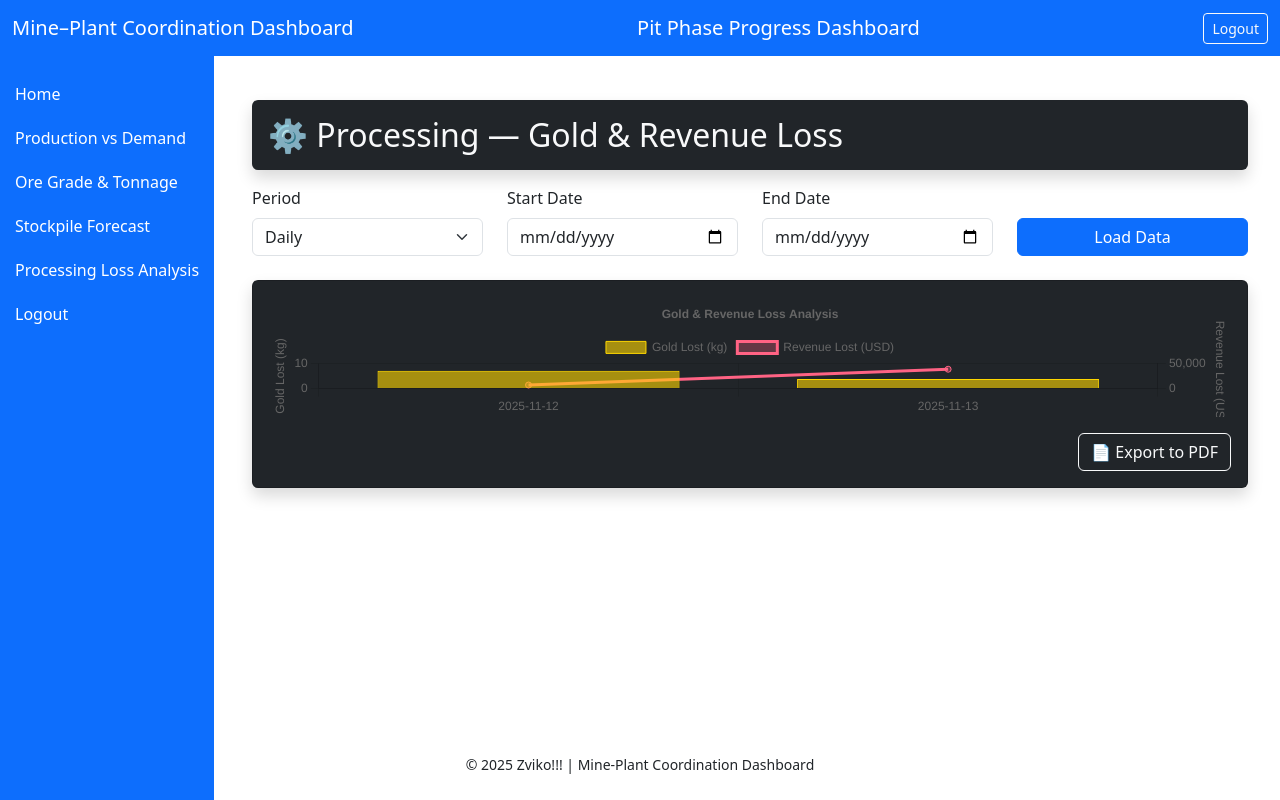
After one commit to AnotidaDube/mineplant_project, a Django app: page /processing/loss/ in a window 1280 px wide. The commit adds this page. Run offline with Django 5.2, Linux system fonts and the light colour scheme; data comes from the database, SQL or seed files in the repository; both versions use the stored data as it was after the commit; some libraries are stand-ins or nearby versions.

Commit message:
Update processing loss chart, export to PDF, and new dashboard views

```diff
--- /dev/null
+++ b/dashboard/static/dashboard/js/processing_loss_chart.js
@@ -0,0 +1,122 @@
+document.addEventListener('DOMContentLoaded', function () {
+    const ctx = document.getElementById('lossChart').getContext('2d');
+    let chart = null;
+
+    function fetchAndRender() {
+        const spinner = document.getElementById('loadingSpinner');
+        spinner.style.display = 'block';
+
+        const period = document.getElementById('periodSelect').value;
+        const start = document.getElementById('startDate').value;
+        const end = document.getElementById('endDate').value;
+
+        const params = new URLSearchParams({ period });
+        if (start) params.set('start', start);
+        if (end) params.set('end', end);
+
+        fetch(`/processing/loss/data/?${params.toString()}`)
+            .then(response => {
+                if (!response.ok) throw new Error(`Server error: ${response.status}`);
+                return response.json();
+            })
+            .then(data => {
+                spinner.style.display = 'none';
+
+                if (data.message) {
+                    alert(data.message);
+                    return;
+                }
+
+                if (!Array.isArray(data.labels) || data.labels.length === 0) {
+                    alert('No data available.');
+                    return;
+                }
+
+                if (chart) chart.destroy();
+
+                chart = new Chart(ctx, {
+                    type: 'bar',
+                    data: {
+                        labels: data.labels,
+                        datasets: [
+                            {
+                                label: 'Gold Lost (kg)',
+                                data: data.gold,
+                                backgroundColor: 'rgba(255, 215, 0, 0.6)',
+                                borderColor: 'rgba(255, 215, 0, 1)',
+                                borderWidth: 1,
+                                yAxisID: 'y'
+                            },
+                            {
+                                label: 'Revenue Lost (USD)',
+                                data: data.revenue,
+                                type: 'line',
+                                borderColor: 'rgba(255, 99, 132, 1)',
+                                backgroundColor: 'rgba(255, 99, 132, 0.3)',
+                                yAxisID: 'y1'
+                            }
+                        ]
+                    },
+                    options: {
+                        responsive: true,
+                        scales: {
+                            y: {
+                                type: 'linear',
+                                position: 'left',
+                                title: { display: true, text: 'Gold Lost (kg)' }
+                            },
+                            y1: {
+                                type: 'linear',
+                                position: 'right',
+                                grid: { drawOnChartArea: false },
+                                title: { display: true, text: 'Revenue Lost (USD)' }
+                            }
+                        },
+                        plugins: {
+                            legend: { position: 'top' },
+                            title: { display: true, text: 'Gold & Revenue Loss Analysis' }
+                        }
+                    }
+                });
+            })
+            .catch(err => {
+                spinner.style.display = 'none';
+                console.error('Fetch error:', err);
+                alert('Failed to load data. Please try again.');
+            });
+    }
+
+    // Event listeners
+    document.getElementById('periodSelect').addEventListener('change', fetchAndRender);
+    document.getElementById('startDate').addEventListener('change', fetchAndRender);
+    document.getElementById('endDate').addEventListener('change', fetchAndRender);
+
+    // Initial render
+    fetchAndRender();
+
+    // ✅ Export chart to PDF with metadata
+document.getElementById('exportPdfBtn').addEventListener('click', function () {
+    const period = document.getElementById('periodSelect').value;
+    const start = document.getElementById('startDate').value;
+    const end = document.getElementById('endDate').value;
+
+    html2canvas(document.getElementById('lossChart')).then(canvas => {
+        const imgData = canvas.toDataURL('image/png');
+        const { jsPDF } = window.jspdf;   // ✅ use global object
+        const pdf = new jsPDF();
+
+        pdf.setFontSize(12);
+        pdf.text('Gold & Revenue Loss Analysis', 10, 10);
+        pdf.text(`Period: ${period.charAt(0).toUpperCase() + period.slice(1)}`, 10, 18);
+        pdf.text(`Start Date: ${start || 'Not selected'}`, 10, 26);
+        pdf.text(`End Date: ${end || 'Not selected'}`, 10, 34);
+
+        pdf.addImage(imgData, 'PNG', 10, 45, 180, 100);
+
+        pdf.setFontSize(10);
+        pdf.text('© 2025 Mine-Plant Coordination Dashboard | Generated by Zviko', 10, 160);
+
+        pdf.save(`loss_analysis_${period}_${start || 'start'}_${end || 'end'}.pdf`);
+    });
+});
+        });
--- a/dashboard/templates/dashboard/add_production.html
+++ b/dashboard/templates/dashboard/add_production.html
@@ -63,10 +63,11 @@
             <button type="submit" class="btn btn-primary mt-3">Save</button>
             <a href="{% url 'production-vs-demand' %}" class="btn btn-secondary mt-3">Cancel</a>
         </form>
+<a href="{% url 'production_summary' %}" class="btn btn-info">See Summary of Previous Records</a>
     </div>
 </div>
 
 <!-- Link to external JS file -->
-<script src="{% static 'dashboard/js/production_break_status.js' %}"></script>
+<script src="{% static 'dashboard/js/production_variance.js' %}"></script>
 
 {% endblock %}
--- a/dashboard/templates/dashboard/base.html
+++ b/dashboard/templates/dashboard/base.html
@@ -95,6 +95,7 @@
                href="{% url 'ore-grade-tonnage' %}">Ore Grade & Tonnage</a>
             <a class="nav-link {% if request.resolver_match.url_name == 'stockpile-forecast' %}active{% endif %}"
                href="{% url 'stockpile-forecast' %}">Stockpile Forecast</a>
+            <a class="nav-link {% if request.resolver_match.url_name == 'stockpile-forecast' %}active{% endif %}" href="{% url 'processing-loss-dashboard' %}">Processing Loss Analysis</a>
 
             <a class="nav-link" href="#">Logout</a>
         </nav>
--- /dev/null
+++ b/dashboard/templates/dashboard/processing_loss_analysis.html
@@ -0,0 +1,66 @@
+{% extends 'dashboard/base.html' %}
+{% load static %}
+
+{% block title %}Processing Loss Analysis{% endblock %}
+
+{% block content %}
+<div class="container mt-4">
+    <h2 class="text-light bg-dark p-3 rounded shadow">⚙️ Processing — Gold & Revenue Loss</h2>
+
+    <!-- Filter Controls -->
+    <div class="row mb-4 mt-3 align-items-end">
+        <div class="col-md-3">
+            <label for="periodSelect" class="form-label">Period</label>
+            <select id="periodSelect" class="form-select">
+                <option value="daily">Daily</option>
+                <option value="weekly">Weekly</option>
+                <option value="monthly">Monthly</option>
+            </select>
+        </div>
+        <div class="col-md-3">
+            <label for="startDate" class="form-label">Start Date</label>
+            <input type="date" id="startDate" class="form-control" />
+        </div>
+        <div class="col-md-3">
+            <label for="endDate" class="form-label">End Date</label>
+            <input type="date" id="endDate" class="form-control" />
+        </div>
+        <div class="col-md-3 d-grid">
+            <button id="loadBtn" class="btn btn-primary">Load Data</button>
+        </div>
+
+    </div>
+
+    <!-- Chart Area -->
+    <div class="card shadow p-3 bg-dark text-light">
+        <!-- Loading Spinner -->
+        <div id="loadingSpinner" style="display:none; text-align:center;">
+            <p>Loading data...</p>
+        </div>
+
+        <!-- Chart Canvas -->
+        <canvas id="lossChart" height="120"></canvas>
+
+        <!-- Export Button -->
+        <div class="mt-3 text-end">
+            <button id="exportPdfBtn" class="btn btn-outline-light">📄 Export to PDF</button>
+        </div>
+    </div>
+</div>
+
+<!-- Chart.js and Export Libraries -->
+<script src="https://cdn.jsdelivr.net/npm/chart.js"></script>
+<script src="https://cdnjs.cloudflare.com/ajax/libs/html2canvas/1.4.1/html2canvas.min.js"></script>
+<script src="https://cdnjs.cloudflare.com/ajax/libs/jspdf/2.5.1/jspdf.umd.min.js"></script>
+
+<!-- Custom JS -->
+<script src="{% static 'dashboard/js/processing_loss_chart.js' %}"></script>
+
+<script>
+    // Manual refresh trigger
+    document.getElementById('loadBtn').addEventListener('click', () => {
+        const event = new Event('change');
+        document.getElementById('periodSelect').dispatchEvent(event);
+    });
+</script>
+{% endblock %}
--- a/dashboard/urls.py
+++ b/dashboard/urls.py
@@ -9,6 +9,7 @@ urlpatterns = [
     path('dashboard/phase_progress/', views.phase_progress_view, name='pit_phase_dashboard'),
     path('dashboard/', views.mine_plant_dashboard, name='mine_plant_dashboard'),
     path('', views.welcome_dashboard, name='home_dashboard'),
+    path('production_summary/', views.production_summary, name='production_summary'),
 
     # Add data input pages
     path('dashboard/add_stockpile/', views.add_stockpile, name='add-stockpile'),
@@ -26,5 +27,8 @@ urlpatterns = [
 
     path('dashboard/pit_phase_dashboard/', views.pit_phase_dashboard, name='pit-phase-dashboard'),
 
+    #proccess plant dashboard
+    path('processing/loss/', views.processing_loss_dashboard, name='processing-loss-dashboard'),
+    path('processing/loss/data/', views.processing_loss_data, name='processing-loss-data'),
 
 ]
--- a/dashboard/views.py
+++ b/dashboard/views.py
@@ -27,6 +27,10 @@ from .serializers import (
     PhaseScheduleSerializer
 )
 from matplotlib import pyplot as plt
+from django.utils.timezone import make_aware
+from datetime import date
+
+
 
 # List of APIs
 class MinePhaseList(generics.ListAPIView):
@@ -437,3 +441,73 @@ def export_pdf(request):
 
     doc.build([table])
     return response
+
+
+def production_summary(request):
+    records = ProductionRecord.objects.order_by('-timestamp')[:20]  # last 20 records
+    return render(request, 'dashboard/production_summary.html', {'records': records})
+
+
+#adding these views for experimental puropses and later integration
+def processing_loss_dashboard(request):
+    # Main page; charts fetch data via AJAX from `processing_loss_data`
+    return render(request, 'dashboard/processing_loss_analysis.html')
+
+def processing_loss_data(request):
+    period = request.GET.get('period', 'daily')
+    start = request.GET.get('start')
+    end = request.GET.get('end')
+
+    qs = ProductionRecord.objects.all()
+
+    # ✅ Match date-only input from frontend
+    if start:
+        start_date = date.fromisoformat(start)
+        qs = qs.filter(timestamp__date__gte=start_date)
+    if end:
+        end_date = date.fromisoformat(end)
+        qs = qs.filter(timestamp__date__lte=end_date)
+
+    qs = [r for r in qs if r.is_underbreak()]
+
+    # ✅ Aggregate into buckets
+    buckets = {}
+
+    def bucket_key(rec):
+        if period == 'weekly':
+            return rec.timestamp.date().isocalendar()[0:2]  # (year, week)
+        if period == 'monthly':
+            return (rec.timestamp.year, rec.timestamp.month)
+        return rec.timestamp.date()  # Default daily
+
+    for r in qs:
+        key = bucket_key(r)
+        if key not in buckets:
+            buckets[key] = {'gold_lost_kg': 0.0, 'revenue_lost_usd': 0.0}
+
+        buckets[key]['gold_lost_kg'] += r.gold_lost_kg()
+        buckets[key]['revenue_lost_usd'] += r.revenue_lost_usd()
+
+    # ✅ Prepare chart data
+    sorted_items = sorted(buckets.items())
+    labels = []
+    gold = []
+    revenue = []
+
+    for key, vals in sorted_items:
+        if period == 'weekly':
+            year, week = key
+            labels.append(f'{year}-W{week}')
+        elif period == 'monthly':
+            year, month = key
+            labels.append(f'{year}-{month:02d}')
+        else:
+            labels.append(key.isoformat())
+        gold.append(round(vals['gold_lost_kg'], 6))
+        revenue.append(round(vals['revenue_lost_usd'], 2))
+
+    return JsonResponse({
+        'labels': labels,
+        'gold': gold,
+        'revenue': revenue
+    })
--- a/mineplant_project/settings.py
+++ b/mineplant_project/settings.py
@@ -137,4 +137,10 @@ STATICFILES_DIRS = [
 # Default primary key field type
 # https://docs.djangoproject.com/en/5.2/ref/settings/#default-auto-field
 
+
 DEFAULT_AUTO_FIELD = 'django.db.models.BigAutoField'
+
+# Custom settings for mining calculations
+DEFAULT_GRADE_GPT = 1.2 # g/t
+DEFAULT_RECOVERY = 0.92 # 92%
+DEFAULT_GOLD_PRICE_PER_KG = 60000.0 # example USD/kg
```
Also changed, not shown: dashboard/forms.py (+18 -1 lines), dashboard/models.py (+111 -15 lines), dashboard/static/dashboard/js/production_break_status.js (deleted, +0 -34 lines), dashboard/static/dashboard/js/production_variance.js (added, +45 -0 lines), dashboard/templates/dashboard/production_summary.html (added, +30 -0 lines), dashboard/migrations/0011_productionrecord_variance.py (added), dashboard/migrations/0012_productionrecord_status.py (added), dashboard/migrations/0013_alter_plant_options_alter_productionrecord_options_and_more.py (added), dashboard/templates/dashboard/ProductionRecord.html (deleted), db.sqlite3.
